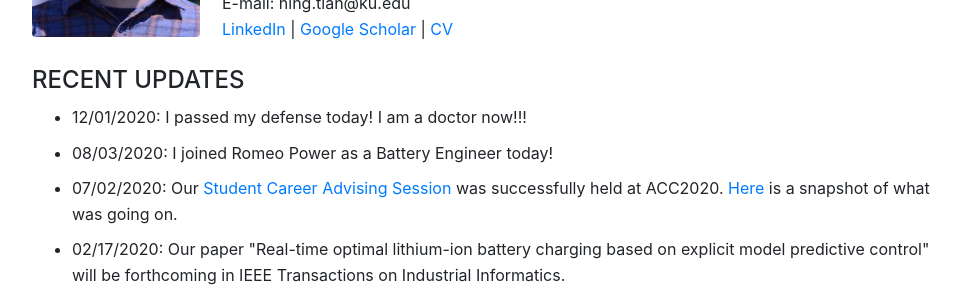
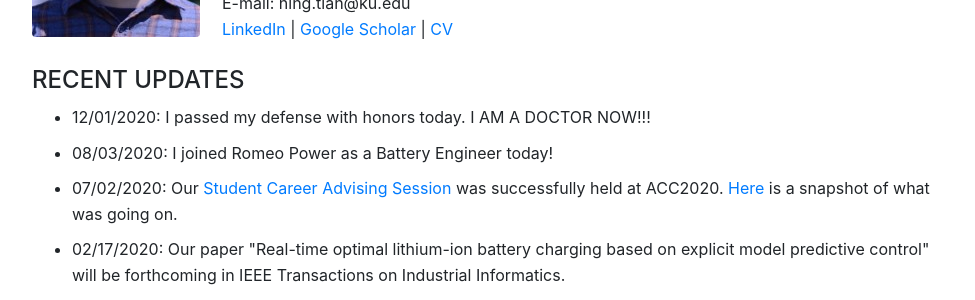
Before and after one commit to ningtian/ningtian.github.io, a Jekyll site: the page index.html, which Jekyll copies as it is, in a window 1280 px wide and 900 px high, scrolled down 332 px. Shown: the part 153-453 px from the top of the window, without its empty margins (148-1123 px from the left). Built offline with Jekyll 4.4.1, drawn with Linux system fonts in a browser that asks for light colours.

Commit message:
Update index.html

```diff
--- a/index.html
+++ b/index.html
@@ -95,7 +95,7 @@
         <h4>RECENT UPDATES</h4>
 
 	<ul>
-	<li>12/01/2020: I passed my defense today! I am a doctor now!!!
+	<li>12/01/2020: I passed my defense with honors today. I AM A DOCTOR NOW!!!
 
 	<li>08/03/2020: I joined Romeo Power as a Battery Engineer today!
 
```
